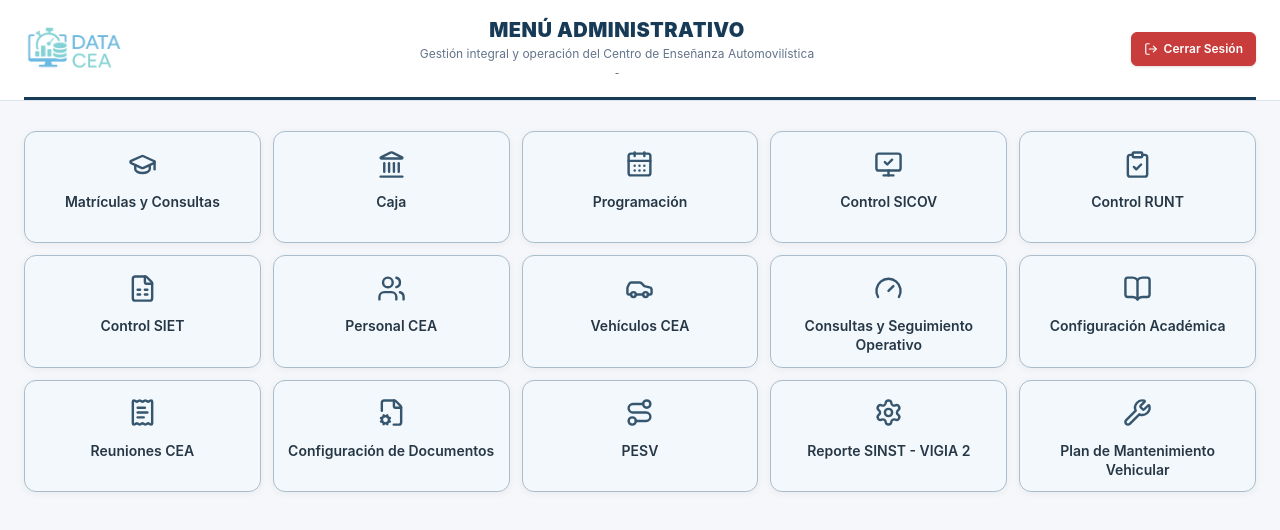
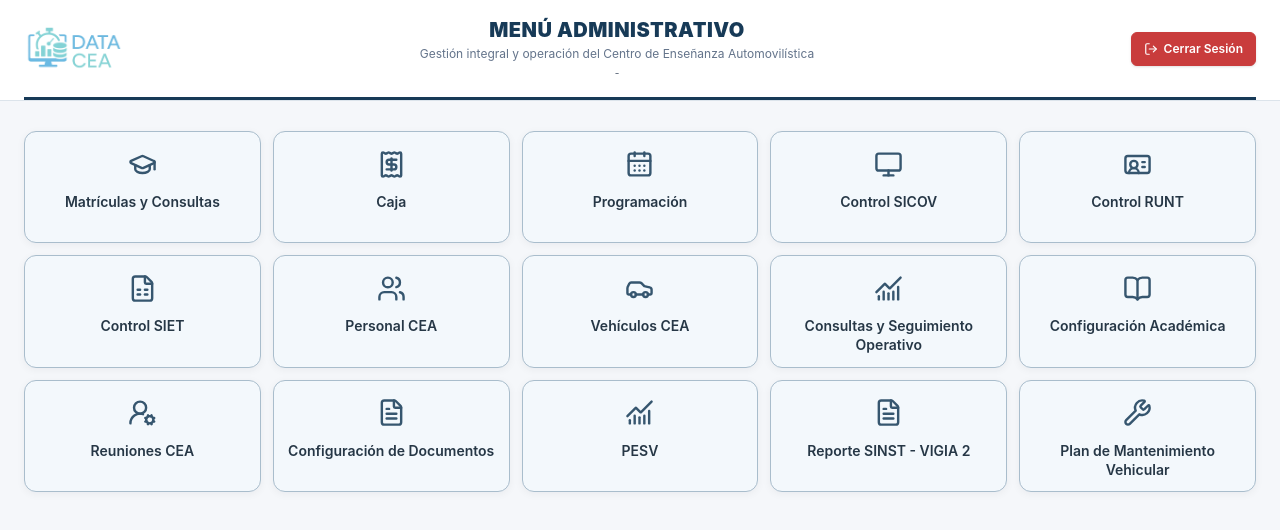
Before and after one commit to YulianoB/DATA-CEA, a Next.js app: page /admin in a window 1280 px wide. Shown: the top 530 px of the page. Built offline with nearby package versions, Linux system fonts and the light colour scheme; sample sign-in values are in the browser's storage.

Commit message:
Acerca iconos del menu a la version original

```diff
--- a/app/admin/page.js
+++ b/app/admin/page.js
@@ -6,17 +6,16 @@ import {
   BookOpen,
   CalendarDays,
   Car,
-  ClipboardCheck,
-  FileCog,
+  ChartNoAxesCombined,
   FileSpreadsheet,
-  Gauge,
+  FileText,
   GraduationCap,
-  Landmark,
-  MonitorCheck,
-  ReceiptText,
-  Route,
+  IdCard,
+  Monitor,
+  Receipt,
   Settings,
   Users,
+  UserRoundCog,
   Wrench,
 } from 'lucide-react'
 
@@ -34,19 +33,19 @@ const GRUPOS_MENU = [
     columnas: 5,
     opciones: [
       { id: 'matriculas', titulo: 'Matrículas y Consultas', icono: GraduationCap, ruta: '/admin/inscripciones' },
-      { id: 'caja', titulo: 'Caja', icono: Landmark, ruta: '/admin/caja' },
+      { id: 'caja', titulo: 'Caja', icono: Receipt, ruta: '/admin/caja' },
       { id: 'programacion', titulo: 'Programación', icono: CalendarDays, ruta: '/admin/programacion' },
-      { id: 'sicov', titulo: 'Control SICOV', icono: MonitorCheck, ruta: '/admin/sicov' },
-      { id: 'runt', titulo: 'Control RUNT', icono: ClipboardCheck, ruta: '/admin/runt' },
+      { id: 'sicov', titulo: 'Control SICOV', icono: Monitor, ruta: '/admin/sicov' },
+      { id: 'runt', titulo: 'Control RUNT', icono: IdCard, ruta: '/admin/runt' },
       { id: 'siet', titulo: 'Control SIET', icono: FileSpreadsheet, ruta: '/admin/siet' },
       { id: 'personal', titulo: 'Personal CEA', icono: Users, ruta: '/admin/personal' },
       { id: 'vehiculos', titulo: 'Vehículos CEA', icono: Car, ruta: '/admin/vehiculos' },
-      { id: 'consultas', titulo: 'Consultas y Seguimiento Operativo', icono: Gauge, ruta: '/admin/consultas' },
+      { id: 'consultas', titulo: 'Consultas y Seguimiento Operativo', icono: ChartNoAxesCombined, ruta: '/admin/consultas' },
       { id: 'configuracion-academica', titulo: 'Configuración Académica', icono: BookOpen, ruta: '/admin/configuracion-academica' },
-      { id: 'reuniones', titulo: 'Reuniones CEA', icono: ReceiptText, ruta: '/admin/reuniones' },
-      { id: 'documentos', titulo: 'Configuración de Documentos', icono: FileCog, ruta: '/admin/configuracion-documentos' },
-      { id: 'pesv', titulo: 'PESV', icono: Route, ruta: '/admin/pesv' },
-      { id: 'sinst-vigia', titulo: 'Reporte SINST - VIGIA 2', icono: Settings, ruta: '/admin/sinst-vigia' },
+      { id: 'reuniones', titulo: 'Reuniones CEA', icono: UserRoundCog, ruta: '/admin/reuniones' },
+      { id: 'documentos', titulo: 'Configuración de Documentos', icono: FileText, ruta: '/admin/configuracion-documentos' },
+      { id: 'pesv', titulo: 'PESV', icono: ChartNoAxesCombined, ruta: '/admin/pesv' },
+      { id: 'sinst-vigia', titulo: 'Reporte SINST - VIGIA 2', icono: FileText, ruta: '/admin/sinst-vigia' },
       { id: 'mantenimientos', titulo: 'Plan de Mantenimiento Vehicular', icono: Wrench, ruta: '/admin/mantenimientos' },
     ],
   },
```
